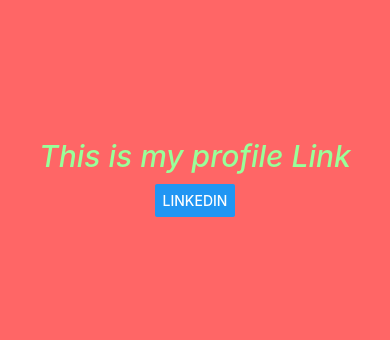
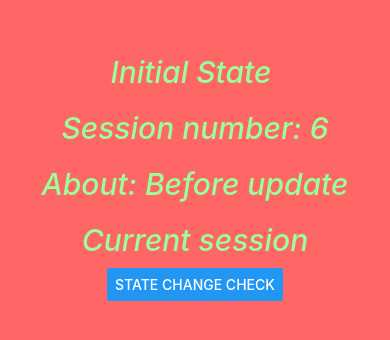
Before and after one commit to Abel-Saji-George/RN101, a React Native app in the folder BasicTutorial/: screen / in a window 390 px wide. Shown: the part 250-590 px from the top of the page. Built offline with nearby package versions, Linux system fonts and the light colour scheme.

Commit message:
StateHook done

```diff
--- a/BasicTutorial/App.js
+++ b/BasicTutorial/App.js
@@ -1,13 +1,12 @@
 
-import React from 'react';
+import React,{useState} from 'react';
 
 import {
 
   Button,
-  Linking,
+
   StyleSheet,
   Text,
-
   View,
 } from 'react-native';
 import { Colors } from 'react-native/Libraries/NewAppScreen';
@@ -16,12 +15,23 @@
 
 const App = () => {
 
+const [name,setName]=useState('Initial State' )
+const [session,setSession]=useState({number:6,title:'Before update'})
+const [current,setCurrent]=useState(true)
+const onClickHandle=()=>{
+  setName('Final State')
+  setSession({number:7,title :'After update'})
+  setCurrent(false)
+}
+  return (
+<View style={styles.body}>
+  <Text style={styles.text}>{name} </Text>
+  <Text style={styles.text}>Session number: {session.number}</Text>
+ <Text style={styles.text}> About: {session.title} </Text>
+ <Text style={styles.text}> {current?'Current session':'Next Session'} </Text>
 
 
-  return (
-<View style={styles.body}>
-  <Text style={styles.text}>This is my profile Link</Text>
-  <Button title='LinkedIn' onPress={()=>{Linking.openURL("https://www.linkedin.com/in/abel-saji-george-b416591ab/")}}></Button>
+  <Button title='State Change check' onPress={onClickHandle}></Button>
 </View>
   );
 };
```
